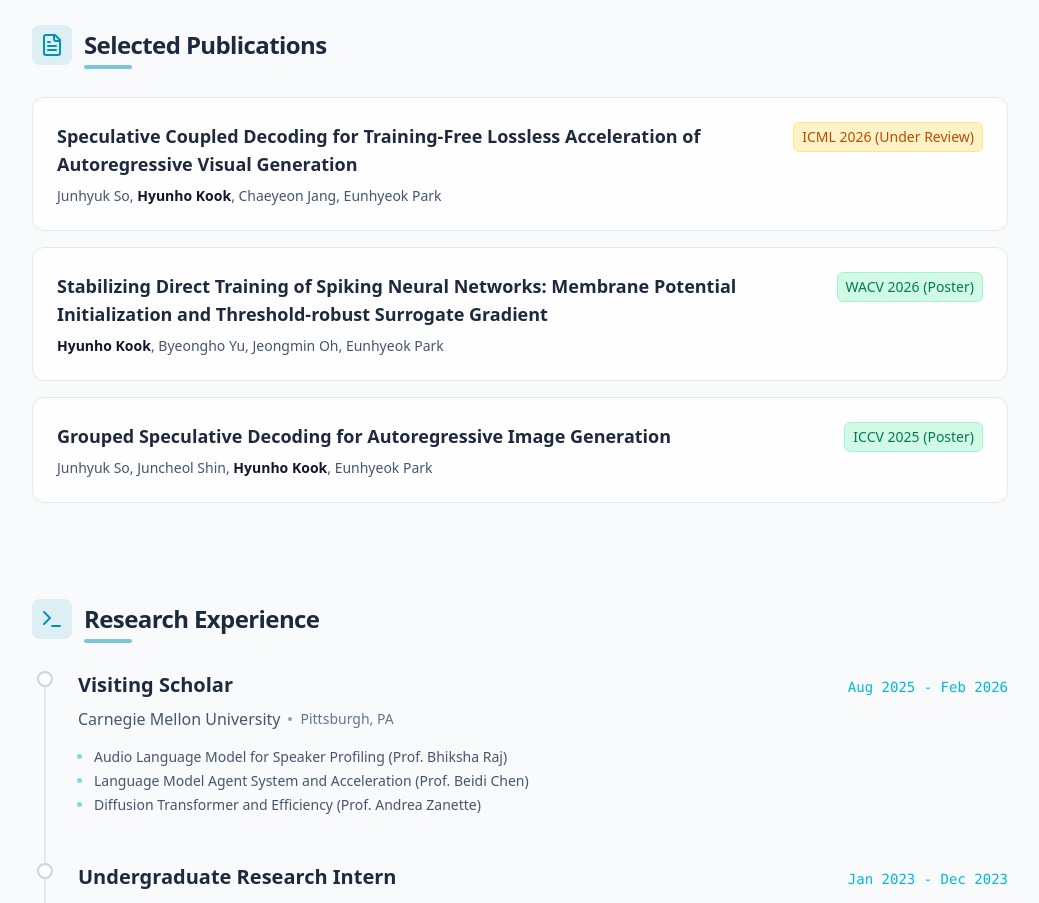
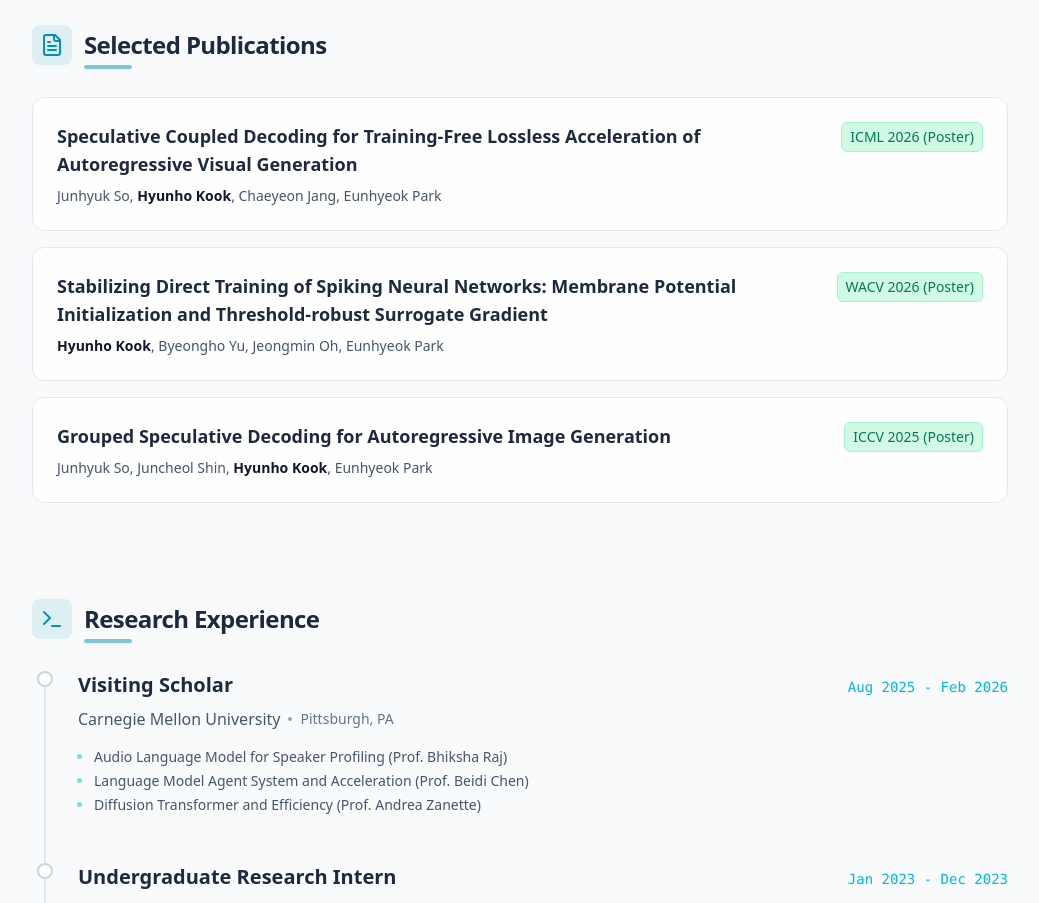
Before and after one commit to kookhh0827/kookhh0827.github.io, a React (Vite) app: page / in a window 1280 px wide. Shown: the part 1080-1983 px from the top of the page, without its empty margins (120-1159 px from the left). Built offline with nearby package versions, Linux system fonts and the light colour scheme.

Commit message:
Update ICML 2026 paper status to accepted (Poster)
https://claude.ai/code/session_01PLXKyWQun318j1suNhYKVc

```diff
--- a/src/data/resumeData.js
+++ b/src/data/resumeData.js
@@ -68,8 +68,8 @@ export const resumeData = {
     {
       title: "Speculative Coupled Decoding for Training-Free Lossless Acceleration of Autoregressive Visual Generation",
       authors: "Junhyuk So, **Hyunho Kook**, Chaeyeon Jang, Eunhyeok Park",
-      venue: "ICML 2026 (Under Review)",
-      status: "under_review"
+      venue: "ICML 2026 (Poster)",
+      status: "accepted"
     },
     {
       title: "Stabilizing Direct Training of Spiking Neural Networks: Membrane Potential Initialization and Threshold-robust Surrogate Gradient",
```
